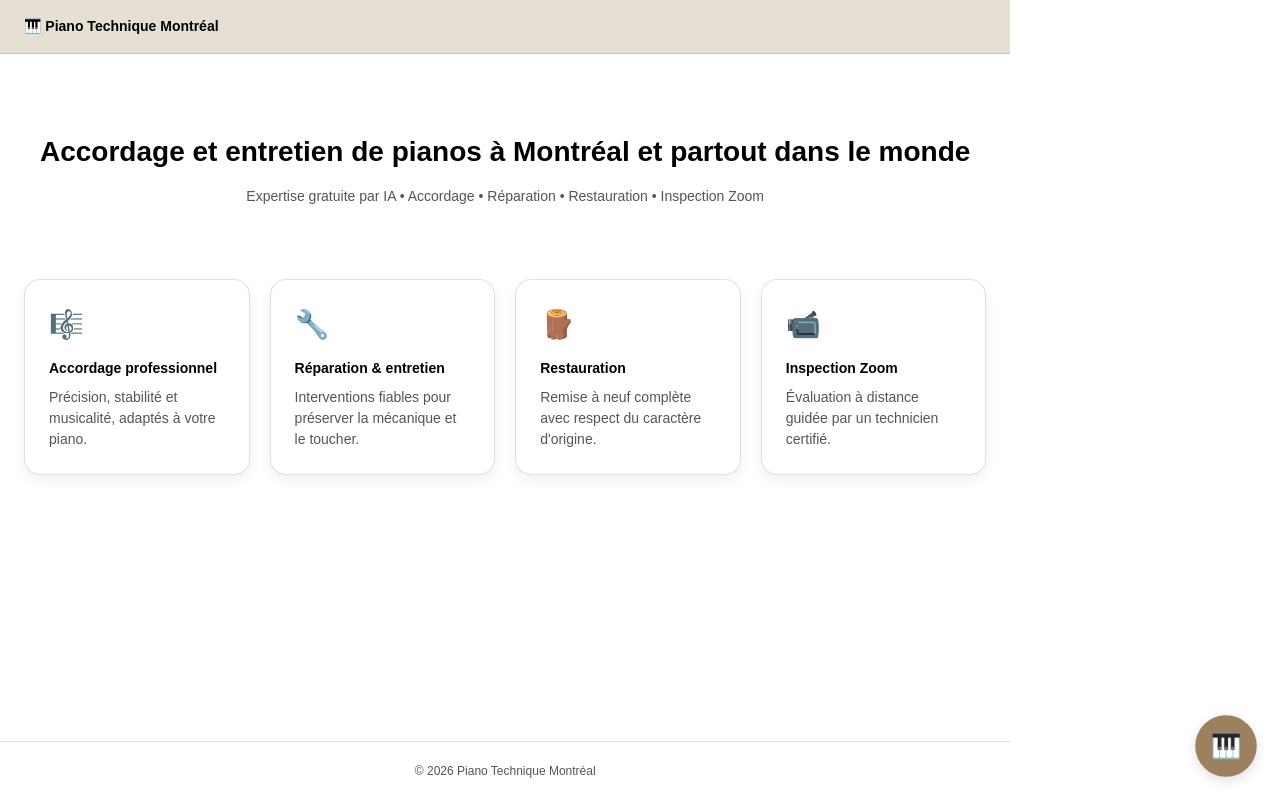
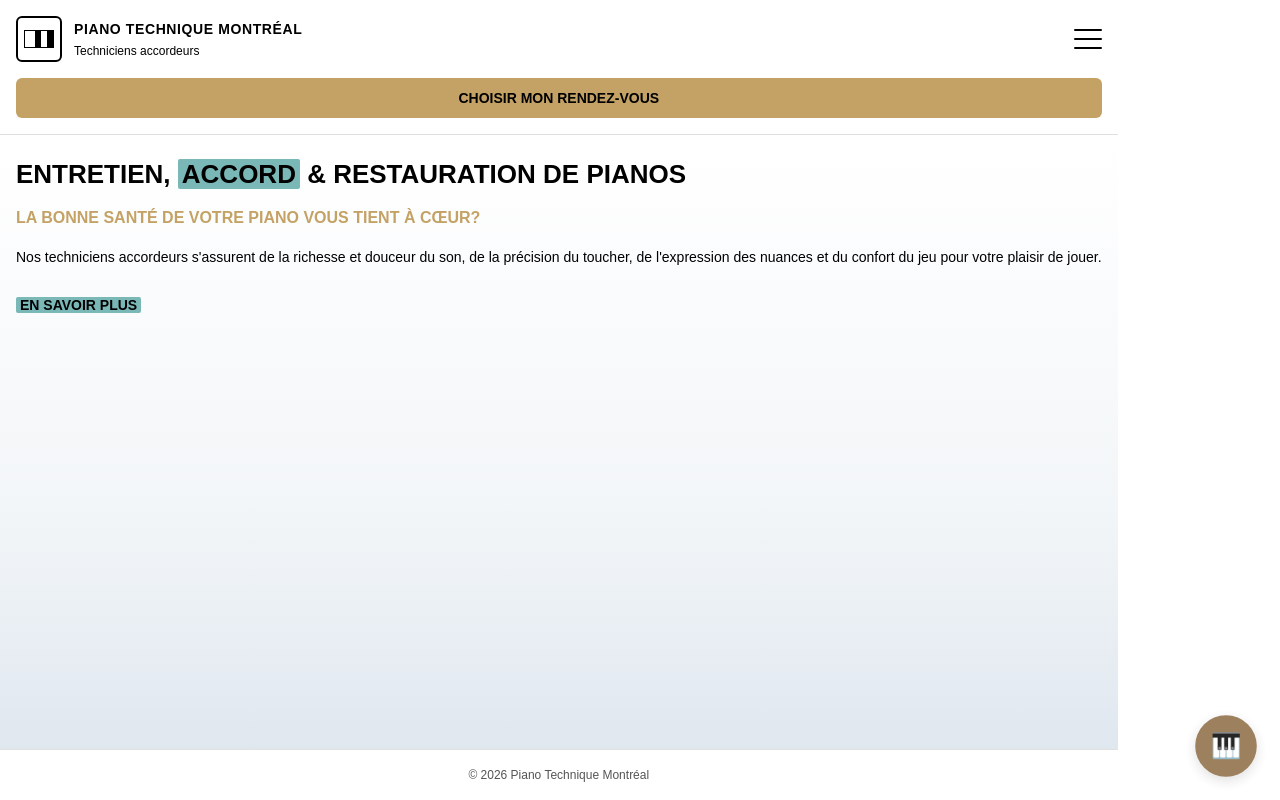
Before and after one commit to suttonallan/ptm-chat, a React (Vite) app: page / in a window 1280 px wide. Built offline with nearby package versions, Linux system fonts and the light colour scheme.

Commit message:
Unify: PTM site mock + all services through chat

```diff
--- a/src/App.css
+++ b/src/App.css
@@ -7,83 +7,136 @@
   flex-direction: column;
 }
 
-.site-header {
-  background-color: var(--ptm-beige);
+.ptm-header {
+  background-color: var(--ptm-white);
+  padding: 16px;
   border-bottom: 1px solid var(--ptm-border);
-  padding: 16px 24px;
 }
 
-.site-header-inner {
-  max-width: 980px;
-  margin: 0 auto;
-  font-size: var(--ptm-font-size-body);
-  font-weight: 600;
+.ptm-header-row {
+  display: flex;
+  align-items: center;
+  justify-content: space-between;
+  gap: 12px;
 }
 
-.site-main {
-  flex: 1;
-  max-width: 980px;
-  margin: 0 auto;
-  padding: 48px 24px 64px;
+.ptm-logo {
+  width: 42px;
+  height: 42px;
+  border-radius: 6px;
+  background-color: #fff;
+  border: 2px solid #000;
+  display: flex;
+  align-items: center;
+  justify-content: center;
 }
 
-.hero {
-  text-align: center;
-  padding: 32px 16px 40px;
+.ptm-keys {
+  width: 28px;
+  height: 16px;
+  position: relative;
+  background: #fff;
+  border: 1px solid #000;
+  box-shadow: inset -6px 0 0 #000, inset -12px 0 0 #fff, inset -18px 0 0 #000, inset -24px 0 0 #fff;
 }
 
-.hero-title {
-  font-size: 28px;
-  margin: 0 0 16px;
-  line-height: 1.3;
+.ptm-brand {
+  flex: 1;
+  min-width: 0;
 }
 
-.hero-subtitle {
-  font-size: var(--ptm-font-size-body);
-  color: var(--ptm-text-muted);
-  margin: 0;
+.ptm-brand-title {
+  font-size: 14px;
+  font-weight: 700;
+  letter-spacing: 0.6px;
 }
 
-.services-grid {
-  display: grid;
-  grid-template-columns: repeat(auto-fit, minmax(220px, 1fr));
-  gap: 20px;
-  margin-top: 32px;
+.ptm-brand-subtitle {
+  font-size: 12px;
+  color: #000;
+  margin-top: 2px;
 }
 
-.service-card {
-  background-color: var(--ptm-white);
-  border: 1px solid var(--ptm-border);
-  border-radius: var(--ptm-radius-container);
-  padding: 24px;
-  box-shadow: 0 6px 14px rgba(0, 0, 0, 0.06);
+.ptm-menu {
+  width: 28px;
+  height: 20px;
+  display: flex;
+  flex-direction: column;
+  justify-content: space-between;
+}
+
+.ptm-menu span {
+  height: 2px;
+  background-color: #000;
+  border-radius: 999px;
+  display: block;
+}
+
+.ptm-cta {
+  margin-top: 16px;
+  width: 100%;
+  background-color: #C4A265;
+  color: #000;
+  border: none;
+  border-radius: 6px;
+  padding: 12px 16px;
+  font-weight: 600;
+  font-size: 14px;
+  cursor: pointer;
+}
+
+.ptm-main {
+  flex: 1;
+  padding: 24px 16px 48px;
+  background: linear-gradient(180deg, #ffffff 0%, #f3f6f8 60%, #dfe7ef 100%);
+}
+
+.ptm-hero {
   text-align: left;
 }
 
-.service-icon {
-  font-size: 28px;
-  margin-bottom: 12px;
+.ptm-hero-title {
+  font-size: 26px;
+  font-weight: 800;
+  line-height: 1.2;
+  margin: 0 0 16px;
 }
 
-.service-title {
-  font-size: var(--ptm-font-size-body);
-  margin: 0 0 8px;
+.ptm-highlight {
+  background-color: #7AB8B8;
+  padding: 0 4px;
+  border-radius: 2px;
 }
 
-.service-text {
-  margin: 0;
-  color: var(--ptm-text-muted);
-  font-size: var(--ptm-font-size-body);
-  line-height: 1.5;
+.ptm-hero-subtitle {
+  color: #C4A265;
+  font-weight: 700;
+  margin: 0 0 16px;
 }
 
-.site-footer {
-  padding: 20px 24px;
+.ptm-hero-text {
+  margin: 0 0 24px;
+  font-size: 14px;
+  line-height: 1.6;
+}
+
+.ptm-secondary-cta {
+  background: transparent;
+  border: none;
+  padding: 0;
+  font-weight: 700;
+  font-size: 14px;
+  color: #000;
+  cursor: pointer;
+}
+
+.ptm-footer {
+  padding: 16px;
   text-align: center;
-  font-size: var(--ptm-font-size-small);
+  font-size: 12px;
   color: var(--ptm-text-muted);
+  background-color: var(--ptm-white);
   border-top: 1px solid var(--ptm-border);
-  background-color: var(--ptm-white);
 }
 
 /* WIDGET CHAT - BADGE */
--- a/src/App.jsx
+++ b/src/App.jsx
@@ -28,47 +28,41 @@ const App = () => {
 
   return (
     <div className="app">
-      <header className="site-header">
-        <div className="site-header-inner">🎹 Piano Technique Montréal</div>
+      <header className="ptm-header">
+        <div className="ptm-header-row">
+          <div className="ptm-logo">
+            <span className="ptm-keys" aria-hidden="true" />
+          </div>
+          <div className="ptm-brand">
+            <div className="ptm-brand-title">PIANO TECHNIQUE MONTRÉAL</div>
+            <div className="ptm-brand-subtitle">Techniciens accordeurs</div>
+          </div>
+          <div className="ptm-menu" aria-hidden="true">
+            <span />
+            <span />
+            <span />
+          </div>
+        </div>
+        <button className="ptm-cta">CHOISIR MON RENDEZ-VOUS</button>
       </header>
 
-      <main className="site-main">
-        <section className="hero">
-          <h1 className="hero-title">
-            Accordage et entretien de pianos à Montréal et partout dans le monde
+      <main className="ptm-main">
+        <section className="ptm-hero">
+          <h1 className="ptm-hero-title">
+            ENTRETIEN, <span className="ptm-highlight">ACCORD</span> & RESTAURATION DE PIANOS
           </h1>
-          <p className="hero-subtitle">
-            Expertise gratuite par IA • Accordage • Réparation • Restauration • Inspection Zoom
+          <p className="ptm-hero-subtitle">LA BONNE SANTÉ DE VOTRE PIANO VOUS TIENT À CŒUR?</p>
+          <p className="ptm-hero-text">
+            Nos techniciens accordeurs s&apos;assurent de la richesse et douceur du son, de la précision du
+            toucher, de l&apos;expression des nuances et du confort du jeu pour votre plaisir de jouer.
           </p>
-        </section>
-
-        <section className="services-grid">
-          <div className="service-card">
-            <div className="service-icon">🎼</div>
-            <h3 className="service-title">Accordage professionnel</h3>
-            <p className="service-text">Précision, stabilité et musicalité, adaptés à votre piano.</p>
-          </div>
-          <div className="service-card">
-            <div className="service-icon">🔧</div>
-            <h3 className="service-title">Réparation & entretien</h3>
-            <p className="service-text">Interventions fiables pour préserver la mécanique et le toucher.</p>
-          </div>
-          <div className="service-card">
-            <div className="service-icon">🪵</div>
-            <h3 className="service-title">Restauration</h3>
-            <p className="service-text">Remise à neuf complète avec respect du caractère d'origine.</p>
-          </div>
-          <div className="service-card">
-            <div className="service-icon">📹</div>
-            <h3 className="service-title">Inspection Zoom</h3>
-            <p className="service-text">Évaluation à distance guidée par un technicien certifié.</p>
-          </div>
+          <button className="ptm-secondary-cta">
+            <span className="ptm-highlight">EN SAVOIR PLUS</span>
+          </button>
         </section>
       </main>
 
-      <footer className="site-footer">
-        © 2026 Piano Technique Montréal
-      </footer>
+      <footer className="ptm-footer">© 2026 Piano Technique Montréal</footer>
 
       {/* WIDGET CHAT FLOTTANT */}
       {!isChatOpen ? (
```
